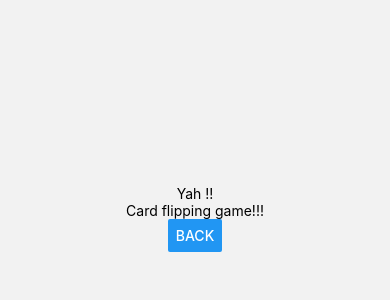
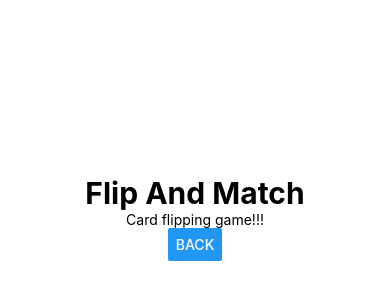
Before and after one commit to kennygchen/playbox, a React Native app: screen /FlipAndMatch in a window 390 px wide. Shown: the part 204-504 px from the top of the page. Built offline with nearby package versions, Linux system fonts and the light colour scheme.

Commit message:
Changed text in FlipAndMatch.jsx

```diff
--- a/App.jsx
+++ b/App.jsx
@@ -28,6 +28,5 @@ const styles = StyleSheet.create({
     flex: 1,
     backgroundColor: '#000',
     alignItems: 'center',
-    justifyContent: 'center',
   },
 });
--- a/components/FlipAndMatch/FlipAndMatch.jsx
+++ b/components/FlipAndMatch/FlipAndMatch.jsx
@@ -1,12 +1,28 @@
 import * as React from 'react'
-import { Button, Text, SafeAreaView } from 'react-native'
+import { StyleSheet, Button, Text, SafeAreaView, View } from 'react-native'
 
 export default function FlipAndMatch({navigation}) {
 	return (
-		<SafeAreaView style={{flex:1, justifyContent: 'center', alignItems: 'center'}}>
-			<Text>Yah !!</Text>
+		<SafeAreaView style={style.container}>
+			<Text style={style.titleText}>Flip And Match</Text>
 			<Text>Card flipping game!!!</Text>
 			<Button title='Back' onPress={() => navigation.navigate('Home')}></Button>
 		</SafeAreaView>
 	)
 }
+
+const style = StyleSheet.create({
+	container: {
+		flex: 1,
+		backgroundColor: '#FFF',
+		alignItems: 'center',
+		justifyContent: 'center',
+	  },
+	titleText:{
+		fontSize: 30,
+		fontWeight: "bold",
+		alignSelf: 'center',
+		alignItems: 'center',
+		justifyContent: 'center',
+	},
+});
```
